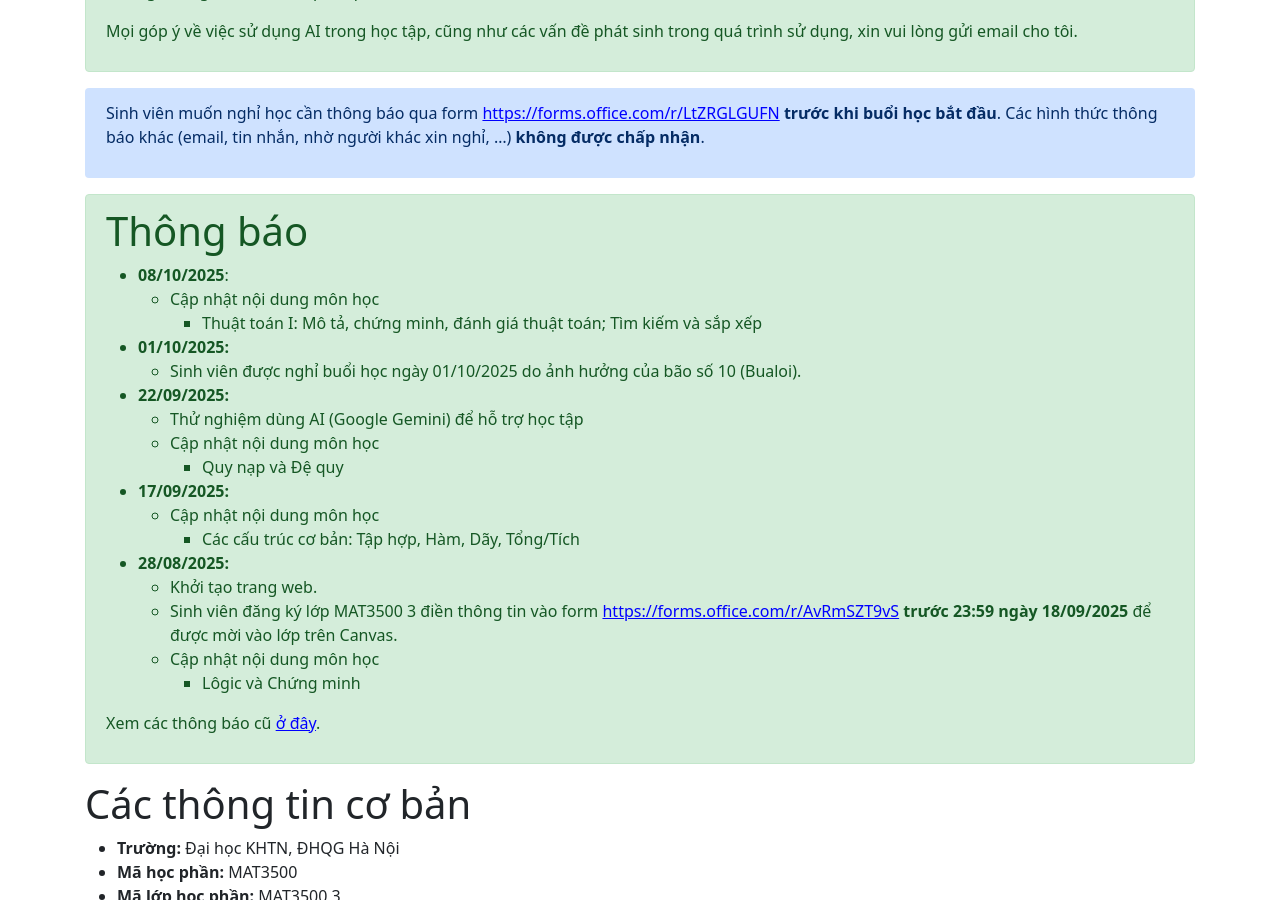
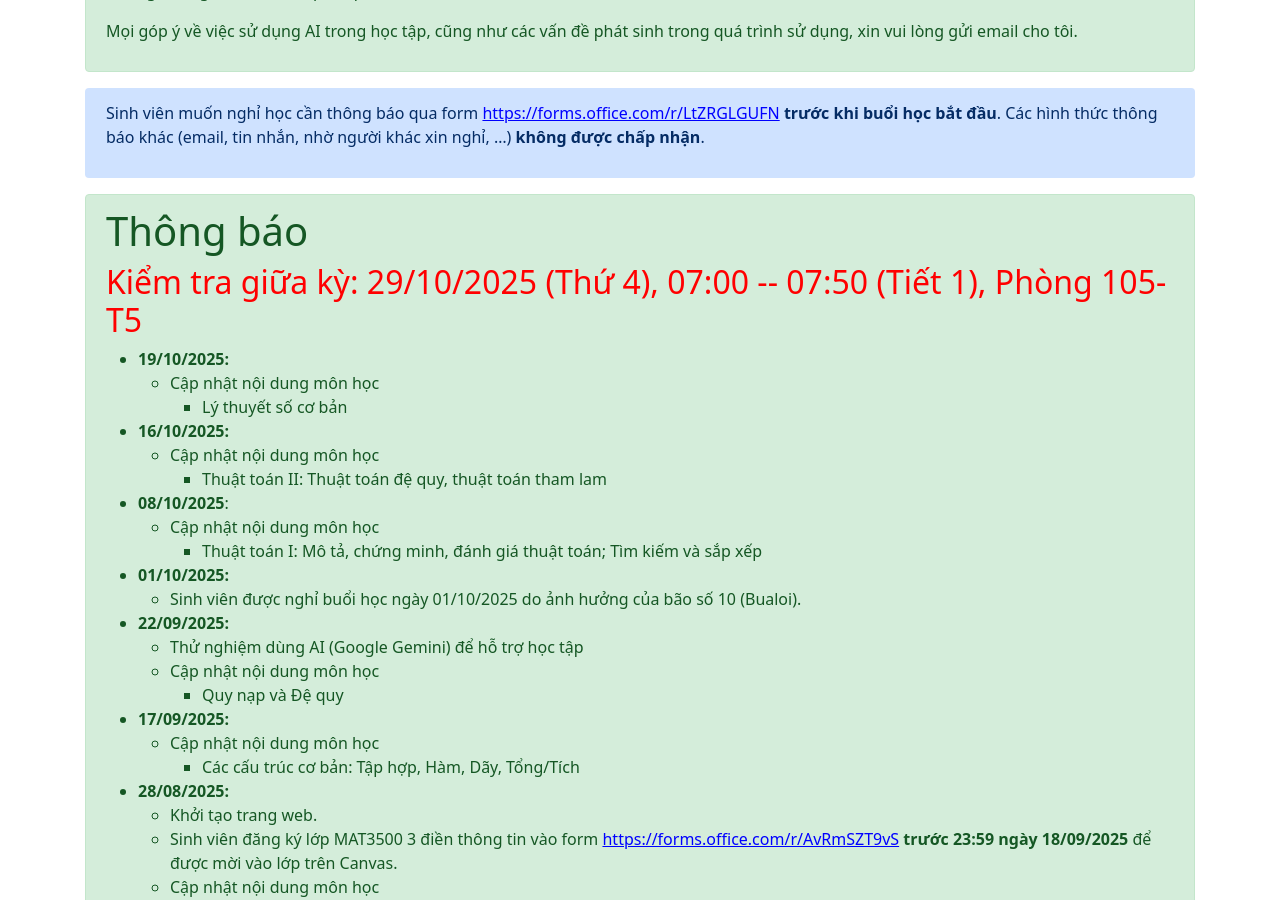
Before and after one commit to hoanganhduc/hoanganhduc.github.io, a Jekyll site: the page built from teaching/VNU-HUS/2025/winter/MAT3500-3/index.md, in a window 1280 px wide and 900 px high, scrolled down 588 px. Built offline with Jekyll 4.4.1, drawn with Linux system fonts in a browser that asks for light colours; nearby versions of some CDN libraries; a style sheet for code colours, icons or effects is not loaded; some of the changed text lies outside the part shown.

Commit message:
Updated @ 2025-10-19  21:19:34 ICT

```diff
--- a/teaching/VNU-HUS/2025/winter/MAT3500-3/index.md
+++ b/teaching/VNU-HUS/2025/winter/MAT3500-3/index.md
@@ -1,7 +1,7 @@
 ---
 layout: default
 title: "VNU-HUS MAT3500: Toán rời rạc"
-last_modified_at: 2025-10-08
+last_modified_at: 2025-10-19
 lang: "vi"
 katex: true
 ---
@@ -29,8 +29,14 @@ Sinh viên muốn nghỉ học cần thông báo qua form [https://forms.office.
 <div class="alert alert-success" role="alert" markdown="1">
 <h1>Thông báo</h1>
 
-<!-- <h2 style="color:red;">Kiểm tra giữa kỳ: 18/07/2025 (Thứ 6), 16:00 -- 16:50 (Tiết 9), Phòng 303-T5</h2> -->
+<h2 style="color:red;">Kiểm tra giữa kỳ: 29/10/2025 (Thứ 4), 07:00 -- 07:50 (Tiết 1), Phòng 105-T5</h2>
 
+* **19/10/2025:**
+  * Cập nhật nội dung môn học
+    * Lý thuyết số cơ bản
+* **16/10/2025:**
+  * Cập nhật nội dung môn học
+    * Thuật toán II: Thuật toán đệ quy, thuật toán tham lam
 * **08/10/2025**:
   * Cập nhật nội dung môn học
     * Thuật toán I: Mô tả, chứng minh, đánh giá thuật toán; Tìm kiếm và sắp xếp
@@ -124,9 +130,9 @@ Xem các thông báo cũ [ở đây](#lịch-sử-các-thông-báo).
 | Các cấu trúc cơ bản: Tập hợp, Hàm, Dãy, Tổng/Tích |  [slides]({{ page.url | append: "Basic_Structures.pdf" }}) | Chương 2, 2.1--2.5 (Rosen) |
 | Quy nạp và Đệ quy | [slides]({{ page.url | append: "Induction_and_Recursion.pdf" }}) | Chương 5, 5.1--5.3, Chương 8, 8.1--8.4 (Rosen) |
 | Thuật toán I: Mô tả, chứng minh, đánh giá thuật toán; Tìm kiếm và sắp xếp | [slides]({{ page.url | append: "Algorithms_I.pdf" }}) | Chương 3, 3.1--3.3, Chương 5, 5.5 (Rosen) |
+| Thuật toán II: Thuật toán đệ quy, thuật toán tham lam | [slides]({{ page.url | append: "Algorithms_II.pdf" }}) | Chương 5, 5.4 (Rosen) |
+| Lý thuyết số cơ bản | [slides]({{ page.url | append: "Basic_Number_Theory.pdf" }}) | Chương 4, 4.1--4.4 (Rosen) |
 
-<!-- | Thuật toán II: Thuật toán đệ quy, thuật toán tham lam | [slides]({{ page.url | append: "Algorithms_II.pdf" }}) | Chương 5, 5.4 (Rosen) | -->
-<!-- | Lý thuyết số cơ bản | [slides]({{ page.url | append: "Basic_Number_Theory.pdf" }}) | Chương 4, 4.1--4.4 (Rosen) |  -->
 <!-- | Các phương pháp đếm | [slides]({{ page.url | append: "Counting.pdf" }}) | Chương 6, 6.1--6.5 (Rosen) | -->
 <!-- | Lý thuyết đồ thị I: Giới thiệu, Biểu diễn đồ thị và sự đẳng cấu, Tính liên thông | [slides]({{ page.url | append: "Graphs_I.pdf" }}) | Chương 10, 10.1--10.4 (Rosen) | -->
 <!-- | Lý thuyết đồ thị II: Đường đi ngắn nhất, Đồ thị phẳng, Tô màu đồ thị | [slides]({{ page.url | append: "Graphs_II.pdf" }}) | Chương 10, 10.5--10.8 (Rosen) | -->
```
Also changed, not shown: 2 other files.
